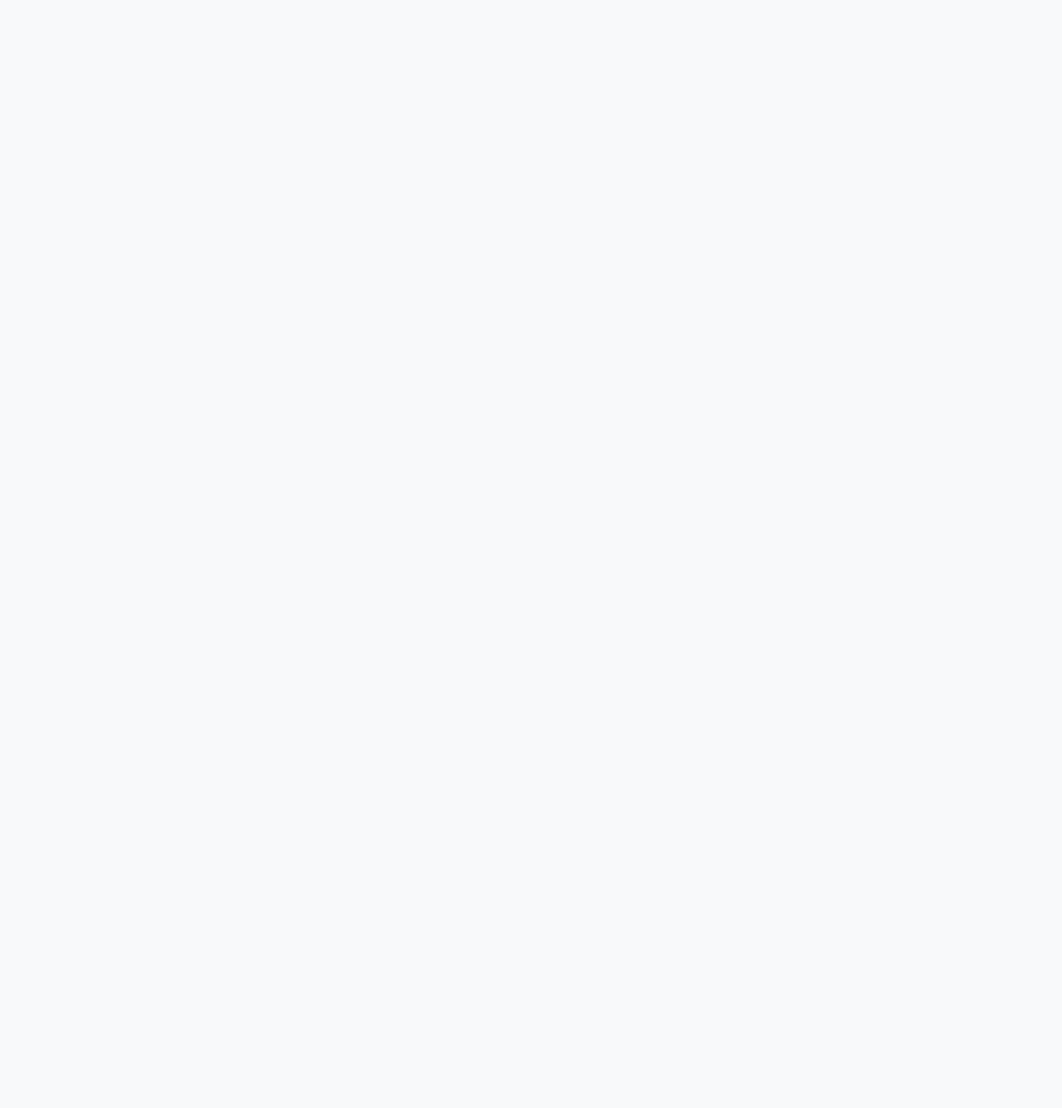
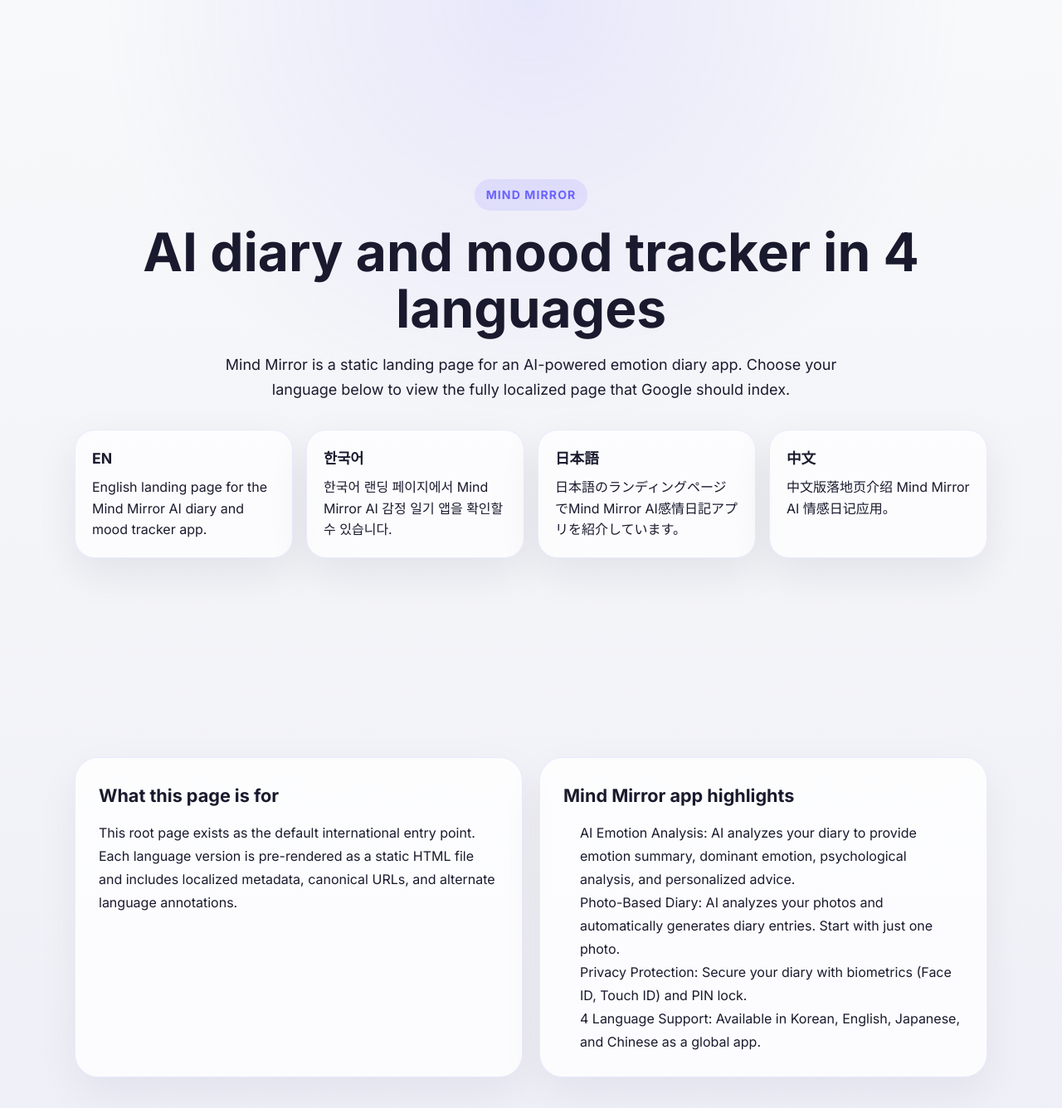
Before and after one commit to guamegi/mind-mirror-landing-page, a Next.js app: page / in a window 1280 px wide. Before the commit this address had no page. Shown: the top 1336 px of the page at 83% size. Before the commit the page ends 800 px from the top, so only its background shows below. Built offline with nearby package versions, Linux system fonts and the light colour scheme.

Commit message:
/를 클라이언트 리다이렉트 페이지에서 실제 정적 SEO 페이지로 변경

```diff
--- a/app/globals.css
+++ b/app/globals.css
@@ -926,8 +926,123 @@ section { padding: 96px 0; }
 }
 .footer-langs button:hover { color: var(--primary); background: rgba(108,99,255,0.08); }
 
+.root-directory {
+  min-height: 100vh;
+  padding: 120px 24px 96px;
+  background:
+    radial-gradient(circle at top, rgba(108,99,255,0.12), transparent 32%),
+    linear-gradient(180deg, var(--bg) 0%, var(--bg-alt) 100%);
+}
+
+.root-directory__hero,
+.root-directory__content {
+  max-width: 1100px;
+  margin: 0 auto;
+}
+
+.root-directory__hero {
+  text-align: center;
+  margin-bottom: 48px;
+}
+
+.root-directory__eyebrow {
+  display: inline-block;
+  margin-bottom: 16px;
+  padding: 8px 14px;
+  border-radius: 999px;
+  background: rgba(108,99,255,0.12);
+  color: var(--primary);
+  font-size: 0.875rem;
+  font-weight: 700;
+  letter-spacing: 0.08em;
+  text-transform: uppercase;
+}
+
+.root-directory__title {
+  margin-bottom: 20px;
+  font-size: clamp(2.3rem, 5vw, 4.4rem);
+  line-height: 1.05;
+}
+
+.root-directory__lead {
+  max-width: 760px;
+  margin: 0 auto 32px;
+  color: var(--text-secondary);
+  font-size: 1.125rem;
+  line-height: 1.7;
+}
+
+.root-directory__actions {
+  display: grid;
+  grid-template-columns: repeat(4, minmax(0, 1fr));
+  gap: 16px;
+}
+
+.root-directory__lang-card {
+  display: flex;
+  flex-direction: column;
+  gap: 8px;
+  padding: 20px;
+  border: 1px solid var(--border);
+  border-radius: 24px;
+  background: rgba(255,255,255,0.72);
+  color: var(--text);
+  text-decoration: none;
+  text-align: left;
+  box-shadow: 0 18px 50px rgba(12, 20, 38, 0.08);
+  transition: transform var(--transition), border-color var(--transition), box-shadow var(--transition);
+}
+
+.root-directory__lang-card:hover {
+  transform: translateY(-4px);
+  border-color: rgba(108,99,255,0.45);
+  box-shadow: 0 24px 60px rgba(12, 20, 38, 0.12);
+}
+
+.root-directory__lang-card strong {
+  font-size: 1.1rem;
+}
+
+.root-directory__lang-card span {
+  color: var(--text-secondary);
+  line-height: 1.6;
+}
+
+.root-directory__content {
+  display: grid;
+  grid-template-columns: repeat(2, minmax(0, 1fr));
+  gap: 20px;
+}
+
+.root-directory__panel {
+  padding: 28px;
+  border: 1px solid var(--border);
+  border-radius: 28px;
+  background: rgba(255,255,255,0.8);
+  box-shadow: 0 18px 50px rgba(12, 20, 38, 0.06);
+}
+
+.root-directory__panel h2 {
+  margin-bottom: 14px;
+  font-size: 1.35rem;
+}
+
+.root-directory__panel p {
+  color: var(--text-secondary);
+  line-height: 1.75;
+}
+
+.root-directory__list {
+  margin: 0;
+  padding-left: 20px;
+  color: var(--text-secondary);
+  line-height: 1.75;
+}
+
 /* ════════ RESPONSIVE ════════ */
 @media (max-width: 1024px) {
+  .root-directory__actions { grid-template-columns: 1fr 1fr; }
+  .root-directory__content { grid-template-columns: 1fr; }
   .hero-container { grid-template-columns: 1fr; text-align: center; gap: 48px; }
   .hero-content { order: 1; }
   .hero-visual { order: 2; }
@@ -943,6 +1058,9 @@ section { padding: 96px 0; }
 }
 
 @media (max-width: 768px) {
+  .root-directory { padding-top: 96px; }
+  .root-directory__actions { grid-template-columns: 1fr; }
+  .root-directory__lead { font-size: 1rem; }
   section { padding: 72px 0; }
   .nav-links { display: none; position: fixed; top: 0; left: 0; right: 0; height: 100vh; background: var(--bg); flex-direction: column; justify-content: center; align-items: center; gap: 32px; z-index: 999; font-size: 1.25rem; }
   .nav-links.open { display: flex; }
--- a/app/layout.tsx
+++ b/app/layout.tsx
@@ -11,6 +11,13 @@ export const metadata: Metadata = {
   description: defaultDescription,
   alternates: {
     canonical: '/',
+    languages: {
+      en: `${BASE_URL}/en/`,
+      ko: `${BASE_URL}/ko/`,
+      ja: `${BASE_URL}/ja/`,
+      zh: `${BASE_URL}/zh/`,
+      'x-default': `${BASE_URL}/`,
+    },
   },
   openGraph: {
     type: 'website',
--- a/app/page.tsx
+++ b/app/page.tsx
@@ -1,19 +1,71 @@
-'use client'
-import { useEffect } from 'react'
-import { useRouter } from 'next/navigation'
+import type { Metadata } from 'next'
+import Link from 'next/link'
+import { BASE_URL, LANG_LABELS, SUPPORTED_LANGS, translations, type Lang } from '@/lib/i18n'
 
-const SUPPORTED_LANGS = ['en', 'ko', 'ja', 'zh']
+const languageSummaries: Record<Lang, string> = {
+  en: 'English landing page for the Mind Mirror AI diary and mood tracker app.',
+  ko: '한국어 랜딩 페이지에서 Mind Mirror AI 감정 일기 앱을 확인할 수 있습니다.',
+  ja: '日本語のランディングページでMind Mirror AI感情日記アプリを紹介しています。',
+  zh: '中文版落地页介绍 Mind Mirror AI 情感日记应用。',
+}
+
+export const metadata: Metadata = {
+  alternates: {
+    canonical: '/',
+    languages: {
+      en: `${BASE_URL}/en/`,
+      ko: `${BASE_URL}/ko/`,
+      ja: `${BASE_URL}/ja/`,
+      zh: `${BASE_URL}/zh/`,
+      'x-default': `${BASE_URL}/`,
+    },
+  },
+  robots: 'index, follow',
+}
 
 export default function RootPage() {
-  const router = useRouter()
-  useEffect(() => {
-    const stored = localStorage.getItem('mm_lang')
-    const lang = stored && SUPPORTED_LANGS.includes(stored)
-      ? stored
-      : SUPPORTED_LANGS.includes((navigator.language || '').slice(0, 2).toLowerCase())
-        ? (navigator.language || '').slice(0, 2).toLowerCase()
-        : 'en'
-    router.replace(`/${lang}/`)
-  }, [router])
-  return null
+  const defaultCopy = translations.en
+
+  return (
+    <main className="root-directory">
+      <section className="root-directory__hero">
+        <p className="root-directory__eyebrow">Mind Mirror</p>
+        <h1 className="root-directory__title">AI diary and mood tracker in 4 languages</h1>
+        <p className="root-directory__lead">
+          Mind Mirror is a static landing page for an AI-powered emotion diary app. Choose your
+          language below to view the fully localized page that Google should index.
+        </p>
+
+        <div className="root-directory__actions" aria-label="Language pages">
+          {SUPPORTED_LANGS.map((lang) => (
+            <Link key={lang} href={`/${lang}/`} className="root-directory__lang-card">
+              <strong>{LANG_LABELS[lang]}</strong>
+              <span>{languageSummaries[lang]}</span>
+            </Link>
+          ))}
+        </div>
+      </section>
+
+      <section className="root-directory__content">
+        <div className="root-directory__panel">
+          <h2>What this page is for</h2>
+          <p>
+            This root page exists as the default international entry point. Each language version is
+            pre-rendered as a static HTML file and includes localized metadata, canonical URLs, and
+            alternate language annotations.
+          </p>
+        </div>
+
+        <div className="root-directory__panel">
+          <h2>Mind Mirror app highlights</h2>
+          <ul className="root-directory__list">
+            <li>{defaultCopy['feat1.title']}: {defaultCopy['feat1.desc']}</li>
+            <li>{defaultCopy['feat6.title']}: {defaultCopy['feat6.desc']}</li>
+            <li>{defaultCopy['feat3.title']}: {defaultCopy['feat3.desc']}</li>
+            <li>{defaultCopy['feat5.title']}: {defaultCopy['feat5.desc']}</li>
+          </ul>
+        </div>
+      </section>
+    </main>
+  )
 }
```
Also changed, not shown: 1 other file (tests, documents, lock files or other folders).
